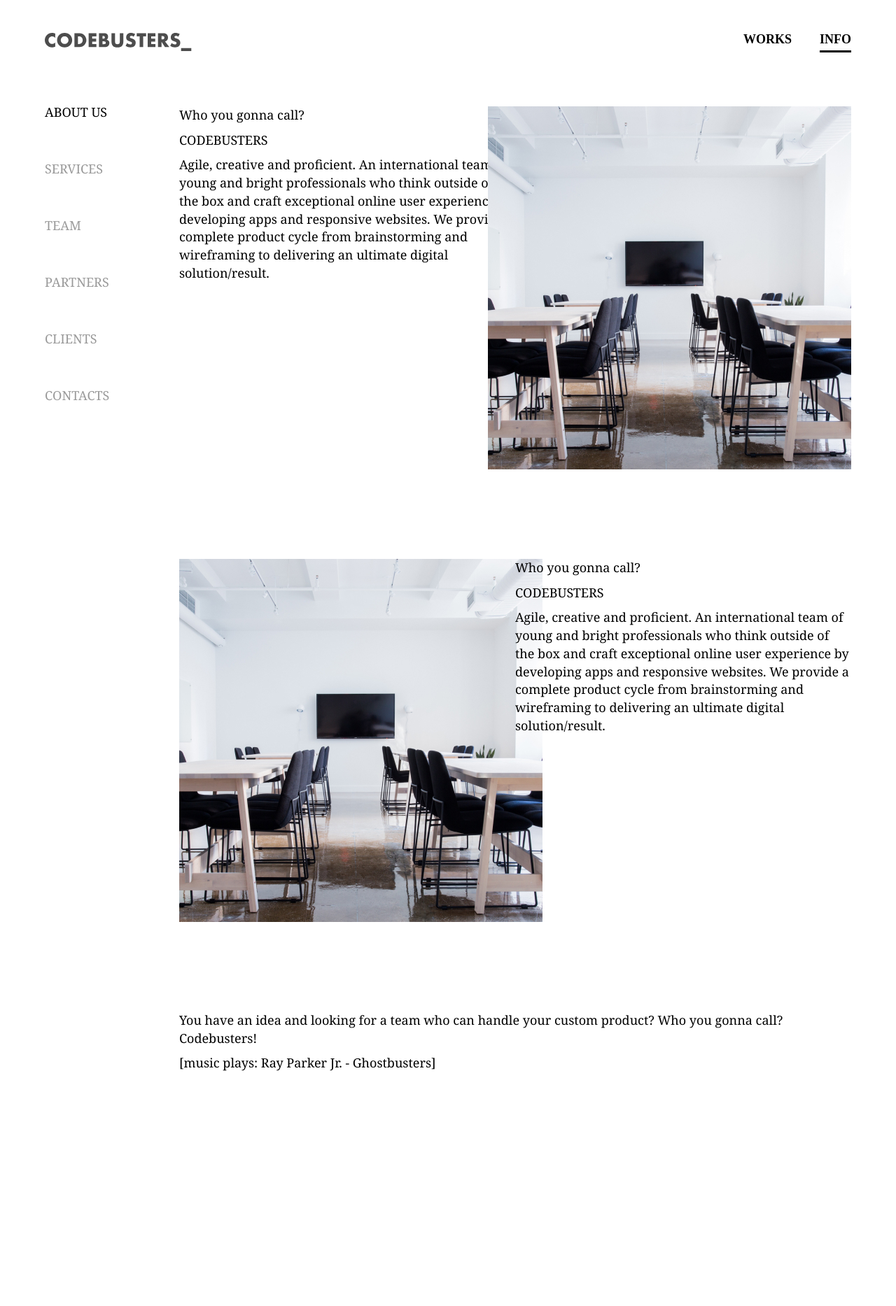
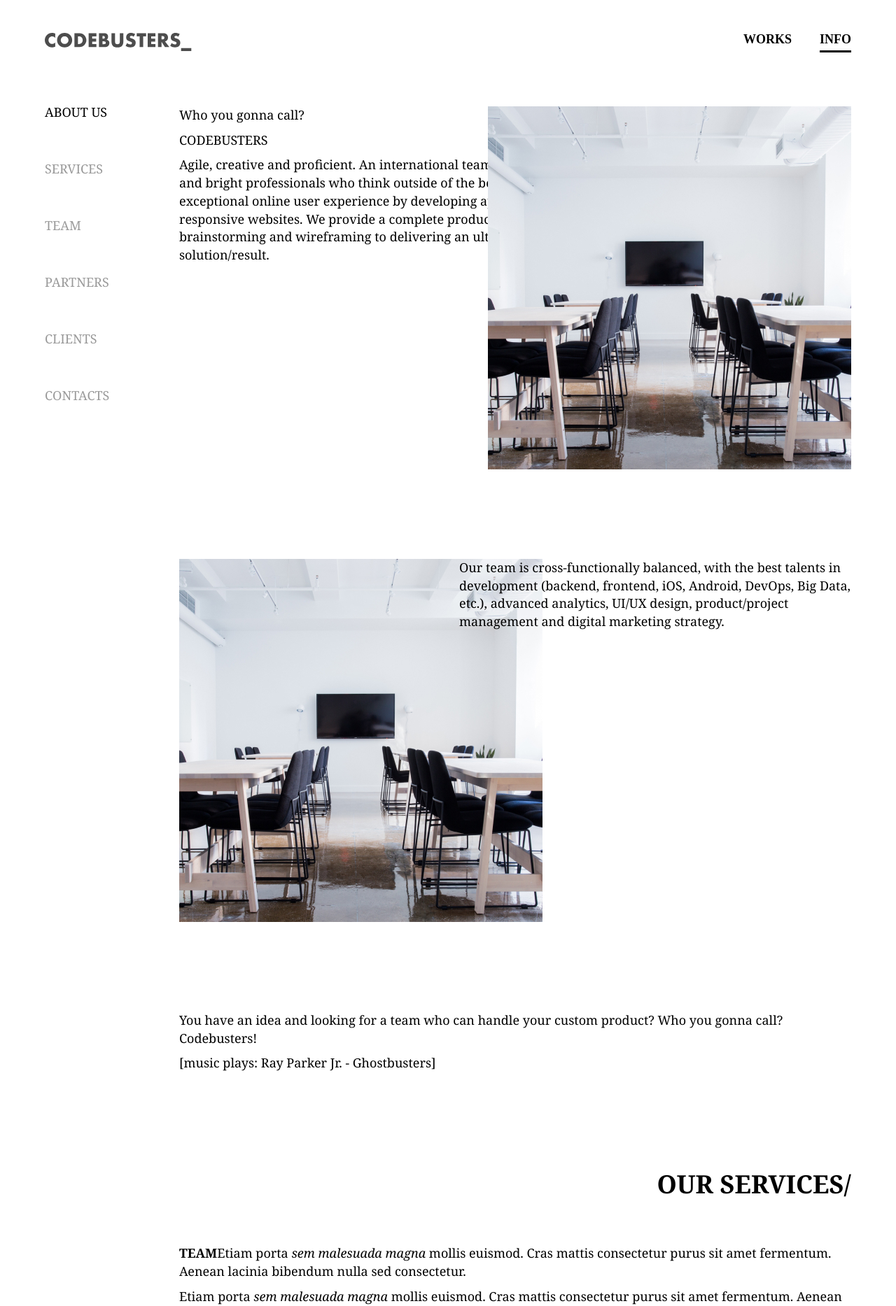
Before and after one commit to simb4/codebusters-website, a PHP site: page / in a window 1280 px wide. Shown: the top 1867 px of the page at 70% size. Run offline with PHP 8.4, Linux system fonts and the light colour scheme; some libraries are stand-ins or nearby versions.

Commit message:
fixed layout

```diff
--- a/index.html
+++ b/index.html
@@ -50,31 +50,29 @@
             <li class="cb-sidebar-section"><a href="#contacts">contacts</a></li>
           </ol>
         </div><!-- /.cb-sidebar -->
-        <div class="col-sm-offset-2 col-sm-10 cb-main">
+        <div class="col-sm-offset-2 col-sm-10">
+          <div class="cb-main">
+            <!-- about -->
             <div class="cb-main-section" id="about">
               <div class="col-sm-12 about1">
-              <div class="col-sm-6">
+                <div class="col-sm-7">
                   <p class="section-text">Who you gonna call?</p>
                   <p class="section-title">CODEBUSTERS</p>
                   <p class="section-text">Agile, creative and proficient.
                   An international team of young and bright professionals who think outside of the box and craft exceptional online user experience by developing apps and responsive websites.
                   We provide a complete product cycle from brainstorming and wireframing to delivering an ultimate digital solution/result.
-                </sp>
+                  </p>
                 </div>
-              <div class="col-sm-6">
+                <div class="col-sm-5">
                   <img src="about1.jpg" alt=""/>
                 </div>
               </div>
               <div class="col-sm-12 about2">
-              <div class="col-sm-6">
+                <div class="col-sm-5">
                   <img src="about1.jpg" alt=""/>
                 </div>
-              <div class="col-sm-6">
-                <p class="section-text">Who you gonna call?</p>
-                <p class="section-title">CODEBUSTERS</p>
-                <p class="section-text">Agile, creative and proficient.
-                An international team of young and bright professionals who think outside of the box and craft exceptional online user experience by developing apps and responsive websites.
-                We provide a complete product cycle from brainstorming and wireframing to delivering an ultimate digital solution/result.
+                <div class="col-sm-7">
+                  <p class="section-text">Our team is cross-functionally balanced, with the best talents in development (backend, frontend, iOS, Android, DevOps, Big Data, etc.), advanced analytics, UI/UX design, product/project management and digital marketing strategy.
                   </p>
                 </div>
               </div>
@@ -86,45 +84,43 @@
                 </div>
               </div>
             </div>
+            <!-- services -->
+            <div class="cb-main-section" id="services">
+              <div class="main-section-title"> our services/ </div>
+              <div class=""></div>
             </div>
-
-        <div class="cb-main">
-          <div class="col-sm-offset-2 col-sm-10 cb-main-section" id="services">
-            <div class="main-section-title"> our services/ </div>
-            <div class="">
-          </div>
-        </div>
-
-        <div class="col-sm-offset-2 col-sm-10 cb-main">
+            <!-- team -->
             <div class="cb-main-section" id="team">
               <p><b>TEAM</b>Etiam porta <em>sem malesuada magna</em> mollis euismod. Cras mattis consectetur purus sit amet fermentum. Aenean lacinia bibendum nulla sed consectetur.</p>
               <p>Etiam porta <em>sem malesuada magna</em> mollis euismod. Cras mattis consectetur purus sit amet fermentum. Aenean lacinia bibendum nulla sed consectetur.</p>
               <p>Etiam porta <em>sem malesuada magna</em> mollis euismod. Cras mattis consectetur purus sit amet fermentum. Aenean lacinia bibendum nulla sed consectetur.</p>
             </div>
+            <!-- partners -->
             <div class="cb-main-section" id="partners">
               <p><b>PARTNERS</b>Etiam porta <em>sem malesuada magna</em> mollis euismod. Cras mattis consectetur purus sit amet fermentum. Aenean lacinia bibendum nulla sed consectetur.</p>
               <p>Etiam porta <em>sem malesuada magna</em> mollis euismod. Cras mattis consectetur purus sit amet fermentum. Aenean lacinia bibendum nulla sed consectetur.</p>
               <p>Etiam porta <em>sem malesuada magna</em> mollis euismod. Cras mattis consectetur purus sit amet fermentum. Aenean lacinia bibendum nulla sed consectetur.</p>
             </div>
+            <!-- clients -->
             <div class="cb-main-section" id="clients">
               <p><b>CLIENTS</b>Etiam porta <em>sem malesuada magna</em> mollis euismod. Cras mattis consectetur purus sit amet fermentum. Aenean lacinia bibendum nulla sed consectetur.</p>
               <p>Etiam porta <em>sem malesuada magna</em> mollis euismod. Cras mattis consectetur purus sit amet fermentum. Aenean lacinia bibendum nulla sed consectetur.</p>
               <p>Etiam porta <em>sem malesuada magna</em> mollis euismod. Cras mattis consectetur purus sit amet fermentum. Aenean lacinia bibendum nulla sed consectetur.</p>
             </div>
+            <!-- contacts -->
             <div class="cb-main-section" id="contacts">
               <p><b>CONTACTS</b>Etiam porta <em>sem malesuada magna</em> mollis euismod. Cras mattis consectetur purus sit amet fermentum. Aenean lacinia bibendum nulla sed consectetur.</p>
               <p>Etiam porta <em>sem malesuada magna</em> mollis euismod. Cras mattis consectetur purus sit amet fermentum. Aenean lacinia bibendum nulla sed consectetur.</p>
               <p>Etiam porta <em>sem malesuada magna</em> mollis euismod. Cras mattis consectetur purus sit amet fermentum. Aenean lacinia bibendum nulla sed consectetur.</p>
             </div>
           </div>
-        </div>
-
-        </div><!-- /.cb-main -->
+        </div><!-- /.col -->
       </div> <!-- /.row -->
     </div><!-- /.container -->
 
     <footer class="cb-footer" id="footer">
       <div class="container">
+        <div class="row">
           <div class="cb-footer-section">
             <a href="#"><img src="cb-logo.svg" alt=""></img></a>
           </div>
@@ -141,6 +137,7 @@
             <div class="contact-hint-text">Ireland, Dublin, Some province, 115/7</div>
             <div class="contact-button">
             <button type="button">Get in Touch</button></div>
+          </div>
         </div>
       </div>
     </footer>
--- a/style.css
+++ b/style.css
@@ -14,13 +14,20 @@ body {
 
 @media (min-width: 1200px) {
   .container {
-    width: 970px;
+    width: 90%;
   }
 }
 
 div[class*="col-"] {
   padding-left: 0;
   padding-right: 0;
+}
+.container {
+  padding: 0;
+  position: relative;
+}
+.row {
+  margin: 0;
 }
 
 /*
@@ -108,6 +115,9 @@ div[class*="col-"] {
   margin-bottom: 200px;
 }
 
+.cb-main-section {
+  overflow: auto;
+}
 
 /* about */
 .cb-main-section .about1,
@@ -190,8 +200,3 @@ div[class*="col-"] {
   font-weight: 600;
   padding: 12px 18px;
 }
-
-.container {
-  position: relative;
-  width: 90%;
-}
```
Also changed, not shown: img/services_app.jpg (added), img/services_consulting.jpg (added), img/services_marketing.jpg (added), img/services_prototype.jpg (added), img/services_ui.jpg (added), img/services_web.jpg (added). Lines whose indentation alone changed are shown as unchanged.
